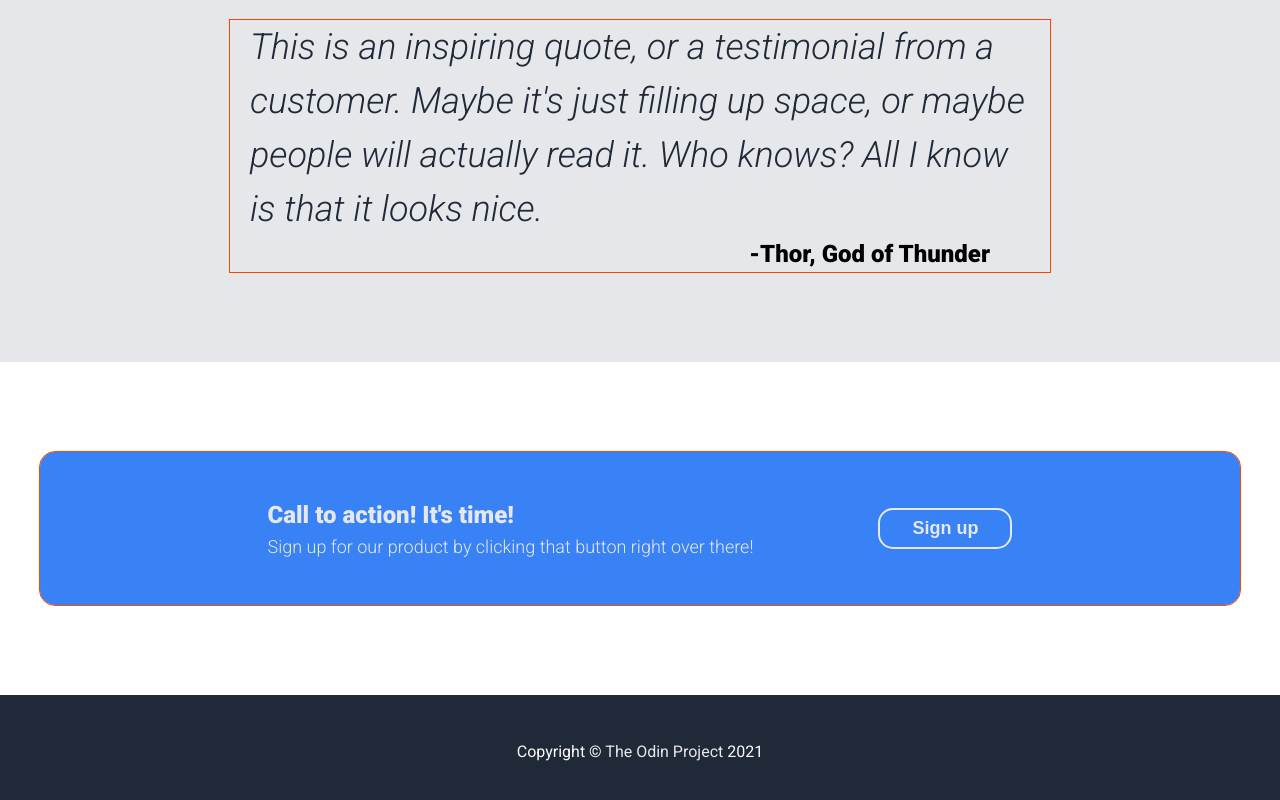
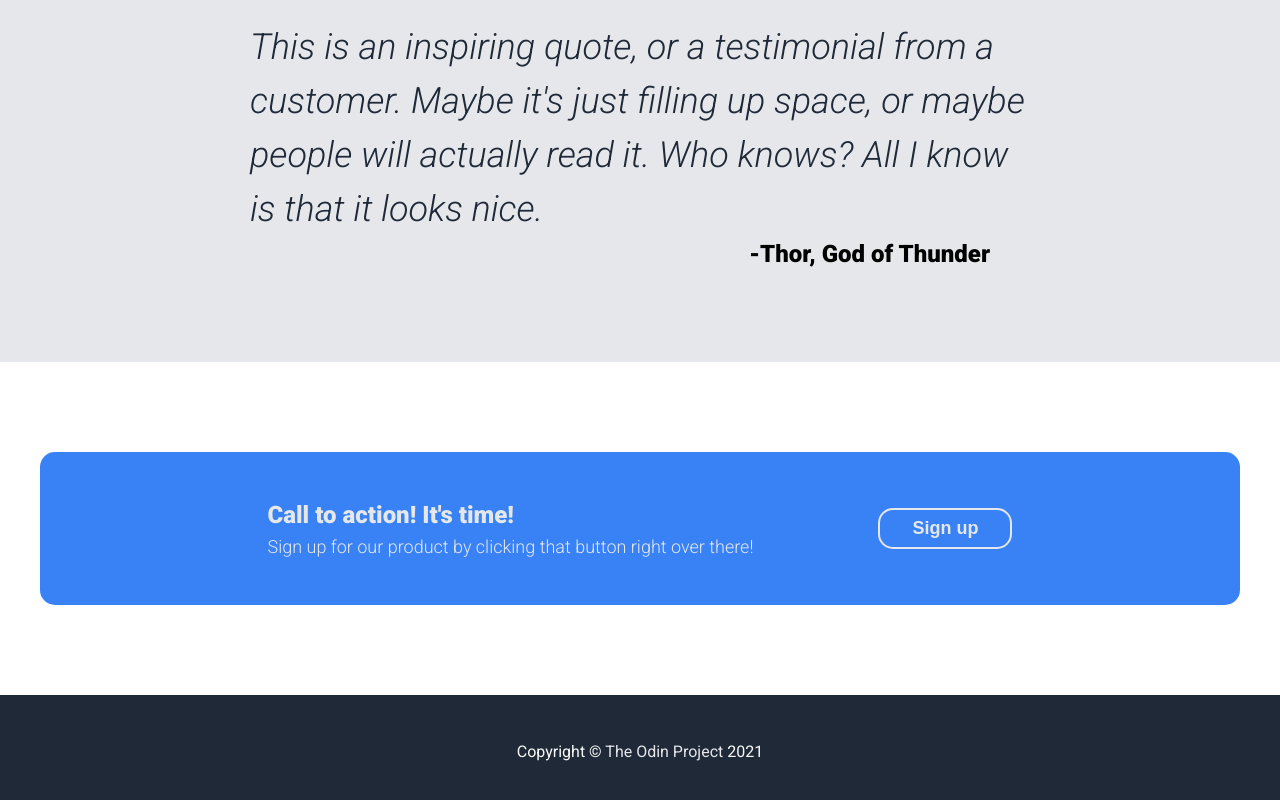
Before and after one commit to L0rdPhr3ak/odin-landing-page, a plain HTML site: page index.html in a window 1280 px wide. Shown: the part 1214-2014 px from the top of the page. Drawn offline with Linux system fonts and the light colour scheme.

Commit message:
Remove layout debug outlines
Clean up the CSS by removing the temporary orangered outlines used for container alignment during development.

```diff
--- a/css/style.css
+++ b/css/style.css
@@ -17,7 +17,6 @@ body {
     max-width: 1200px;
     margin: 0 auto;
     padding: 0 20px;
-    outline: 1px solid orangered
 }
 
 header,
```
